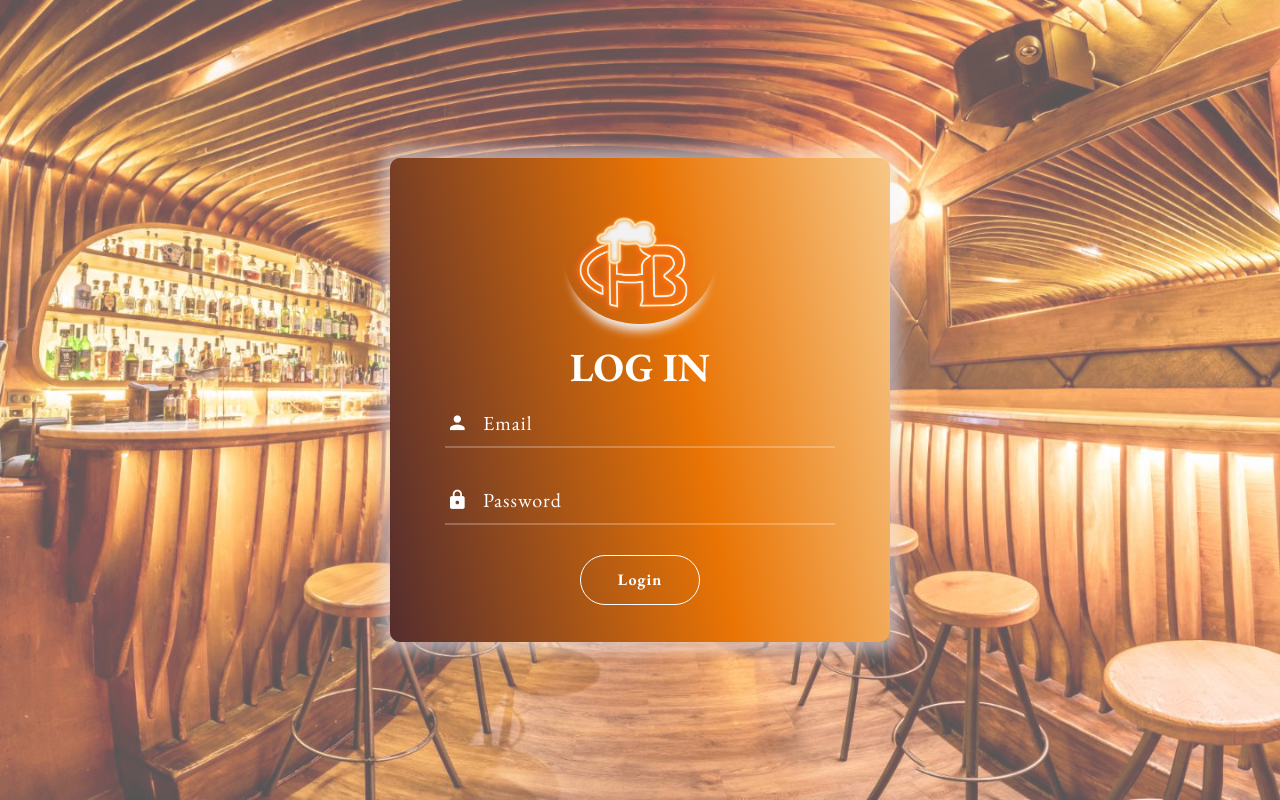
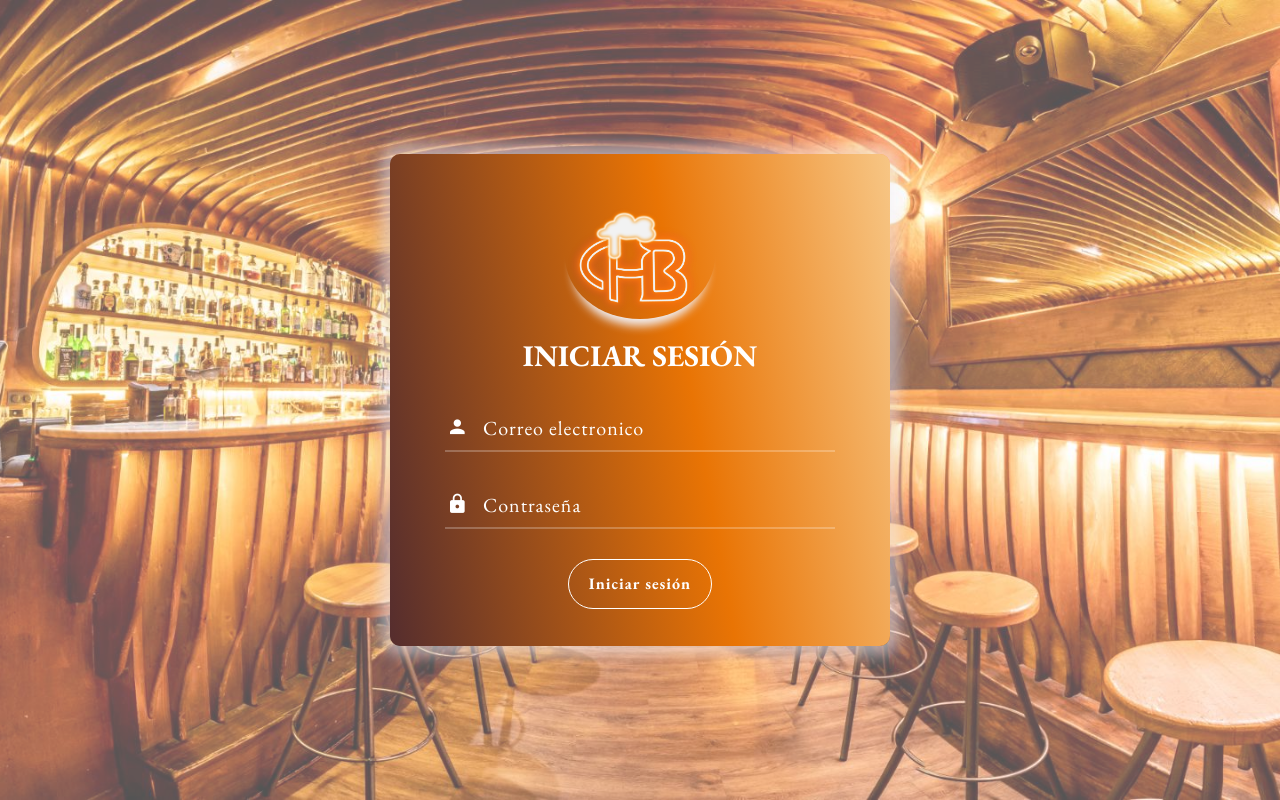
Before and after one commit to DavidForero2004/Propuesta_Bar, an Angular app in the folder frontend-bar/: page /login in a window 1280 px wide. Built offline with nearby package versions, Linux system fonts and the light colour scheme; a web font is replaced by a local one.

Commit message:
Style login

```diff
--- a/frontend-bar/src/app/components/user/login/login.component.css
+++ b/frontend-bar/src/app/components/user/login/login.component.css
@@ -249,8 +249,8 @@ iframe {
 .login100-form-title {
 
   font-family: "EB Garamond", serif;
-  margin: 2.5% 0% 2.5% 0%;
-  font-size: 40px;
+  margin: 2.5% 0% 8% 0%;
+  font-size: 30px;
   color: #fff;
   line-height: 1.2;
   text-align: center;
--- a/frontend-bar/src/app/components/user/login/login.component.html
+++ b/frontend-bar/src/app/components/user/login/login.component.html
@@ -5,21 +5,17 @@
         <span class="login100-form-logo">
           <div class="img"><a href="javascript:window.location.reload();"><img src="../../../../assets/img/LOGO BAR/bran2-01.png" alt=""></a></div>
         </span>
-        <span class="login100-form-title p-b-34 p-t-27">
-          Log in
-        </span>
+        <span class="login100-form-title p-b-34 p-t-27">Iniciar sesión</span>
         <div class="wrap-input100 validate-input" data-validate="Enter username">
-          <input class="input100" type="email" name="email" placeholder="Email" [(ngModel)]="email" autocomplete="off">
+          <input class="input100" type="email" name="email" placeholder="Correo electronico" [(ngModel)]="email" autocomplete="on">
           <span class="focus-input100" data-placeholder="&#xf207;"></span>
         </div>
         <div class="wrap-input100 validate-input" data-validate="Enter password">
-          <input class="input100" type="password" name="pass" placeholder="Password" [(ngModel)]="password">
+          <input class="input100" type="password" name="pass" placeholder="Contraseña" [(ngModel)]="password">
           <span class="focus-input100" data-placeholder="&#xf191;"></span>
         </div>
         <div class="container-login100-form-btn">
-          <button class="login100-form-btn" type="button" (click)="login()">
-            Login
-          </button>
+          <button class="login100-form-btn" type="button" (click)="login()">Iniciar sesión</button>
         </div>
       </div>
     </div>
```
Also changed, not shown: 1 other file (tests, documents, lock files or other folders).
